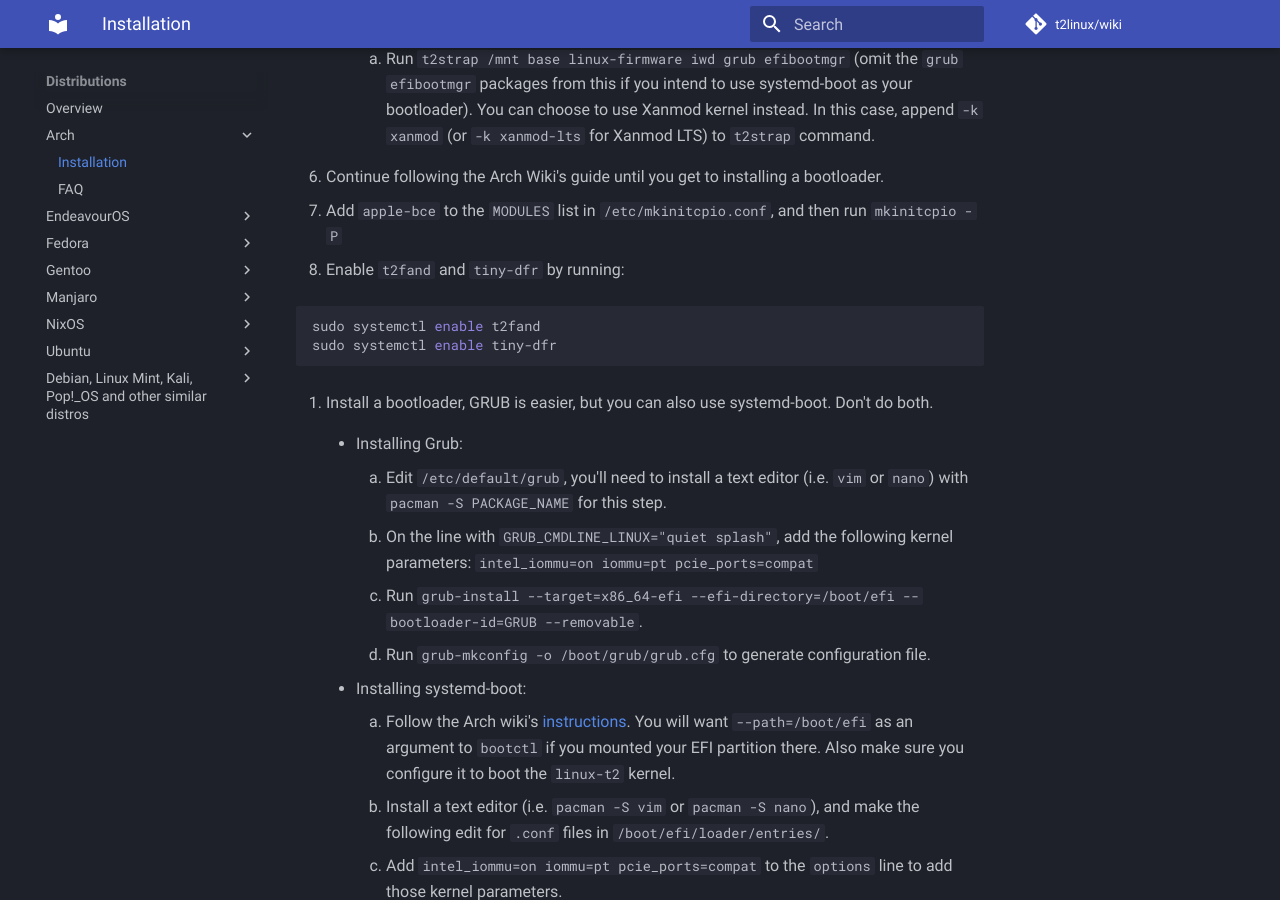
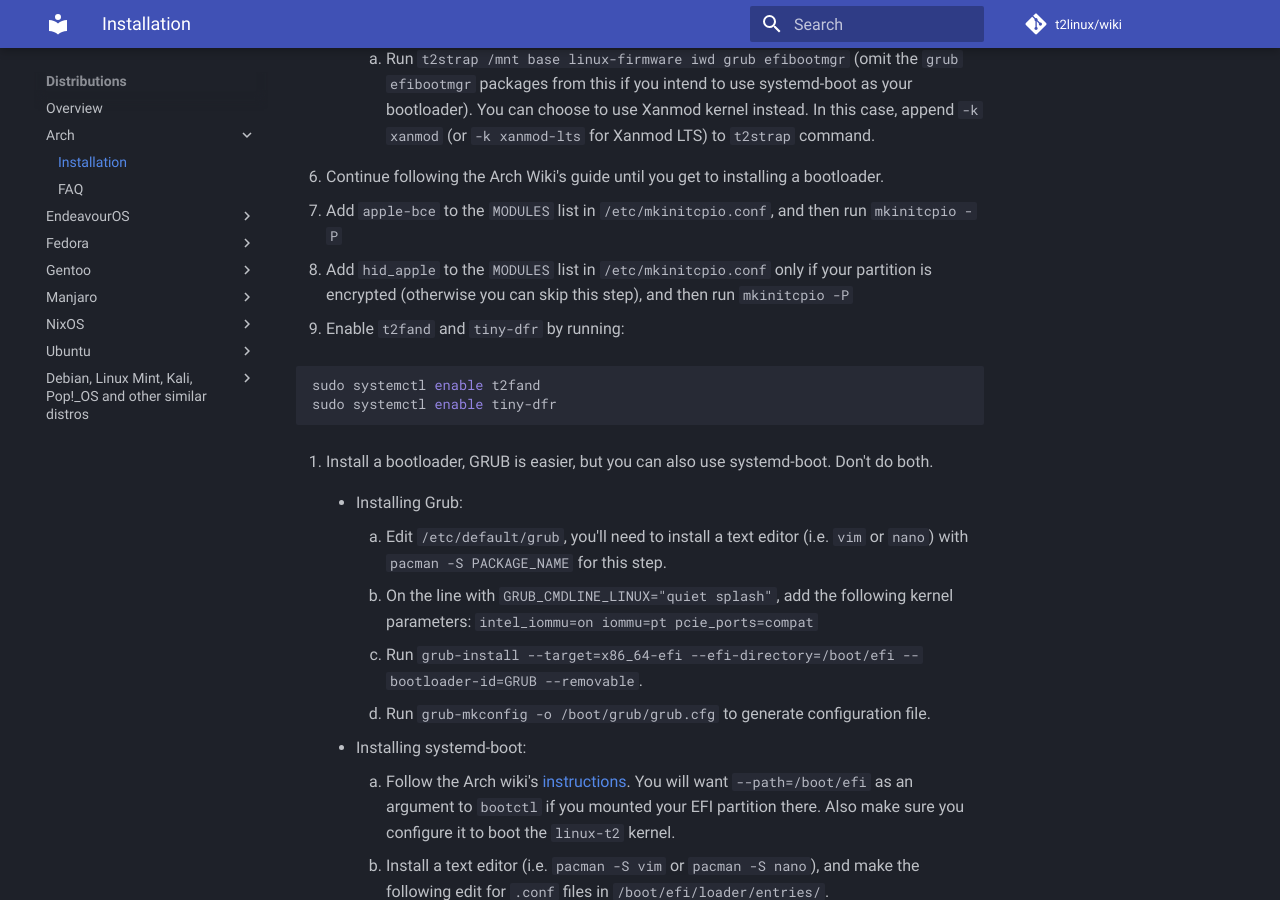
Before and after one commit to t2linux/wiki, an MkDocs documentation site: the page built from docs/distributions/arch/installation.md, in a window 1280 px wide and 900 px high, scrolled down 1129 px. Built offline with MkDocs 1.6.1 and Material for MkDocs 9.7.7, drawn with Linux system fonts in a browser that asks for light colours; comment, search, counter and statistics services are not loaded.

Commit message:
keyboard: add required module for encrypted partitions
otherwise, the keyboard will not be available at the initramfs step

````diff
--- a/docs/distributions/arch/installation.md
+++ b/docs/distributions/arch/installation.md
@@ -40,6 +40,8 @@ You will need:
 
 7. Add `apple-bce` to the `MODULES` list in `/etc/mkinitcpio.conf`, and then run `mkinitcpio -P`
 
+8. Add `hid_apple` to the `MODULES` list in `/etc/mkinitcpio.conf` only if your partition is encrypted (otherwise you can skip this step), and then run `mkinitcpio -P`
+
 8. Enable `t2fand` and `tiny-dfr` by running:
 
    ```bash
````
